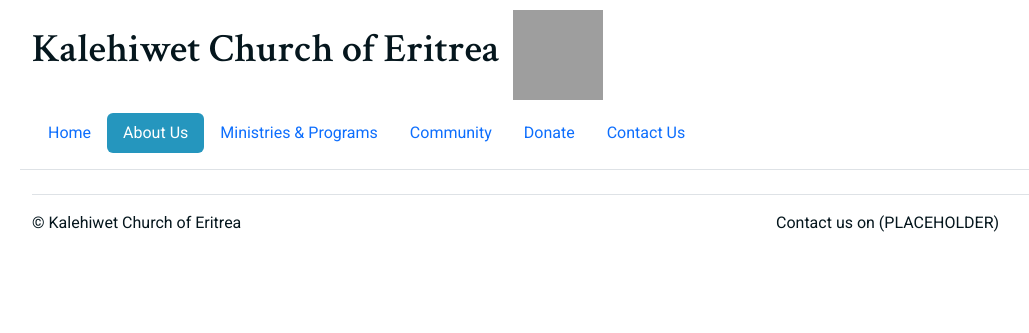
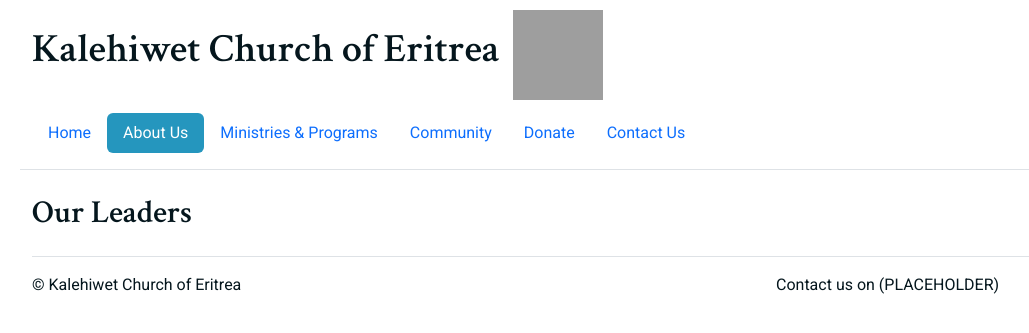
Before and after one commit to Hasmelash95/kalehiwet-church, a Django app: page /about in a window 1280 px wide. Shown: the top 333 px of the page, without its empty margins (50-1079 px from the left). Run offline with Django 3.2, Linux system fonts and the light colour scheme; some libraries are stand-ins or nearby versions; grey boxes are pictures that could not be loaded.

Commit message:
Make changes to profile formatting

```diff
--- a/templates/about.html
+++ b/templates/about.html
@@ -5,13 +5,16 @@
 
 {% block content %}
 
+<section class="container mt-4">
+    <h2>Our Leaders</h2>
     {% for profile in object_list %}
-
         <div class="card-body">
             <h5 class="card-title"> {{ profile.first_name }} {{ profile.last_name}}</h5>
             <h6 class="card-subtitle">Title: {{ profile.role }}</h6>
             <p class="card-text">Email: {{ profile.email }}</p>
             <p class="card-text">{{ profile.about }}</p>
         </div>
+
     {% endfor %}
+</section>
 {% endblock %}
```
Lines whose indentation alone changed are shown as unchanged.
